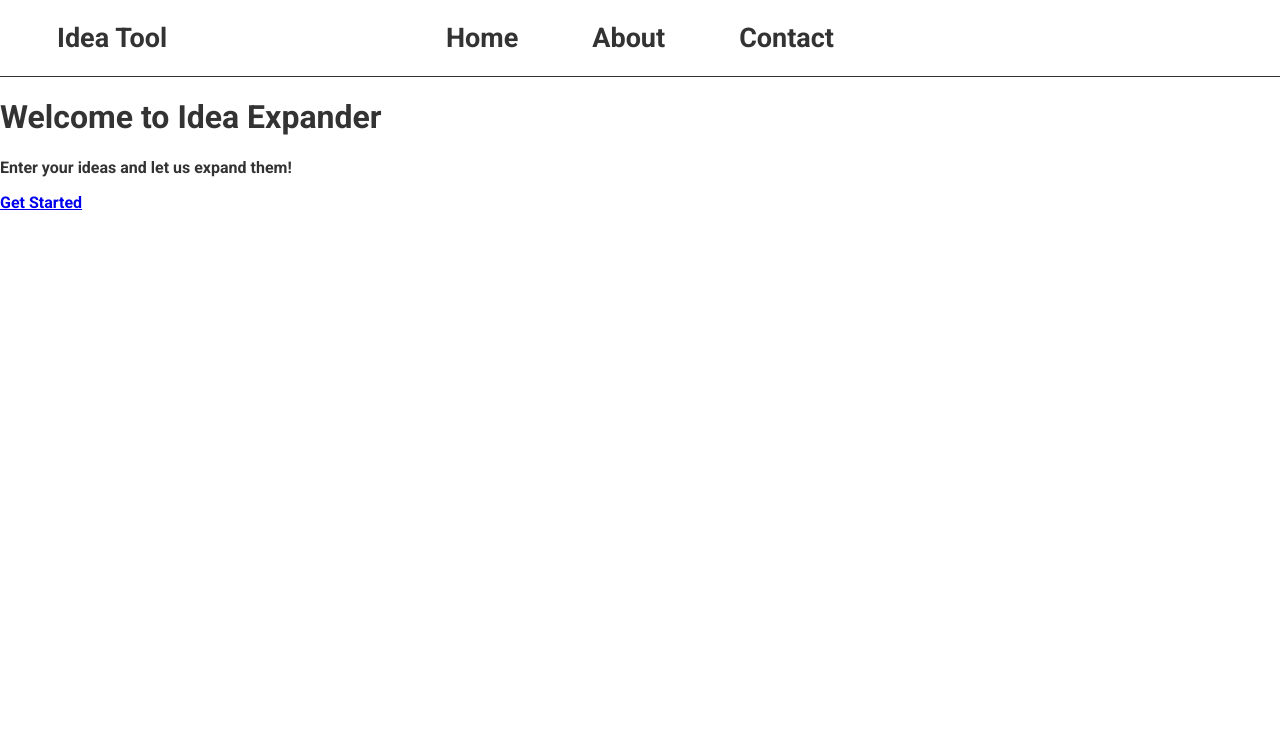
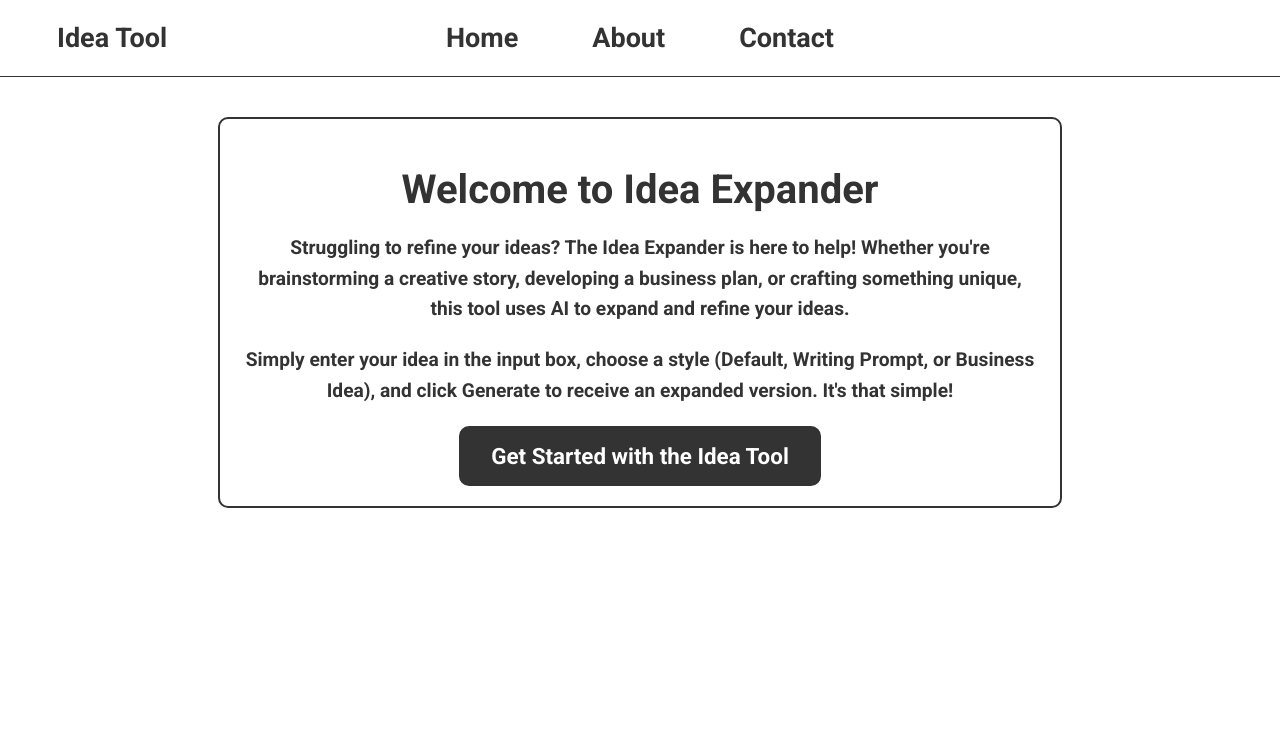
Before and after one commit to KaIWMalcolm/IdeaExpander, a Flask app: page / in a window 1280 px wide. Shown: the top 748 px of the page. Run offline with Flask 3, Linux system fonts and the light colour scheme.

Commit message:
Home and About Pages

```diff
--- a/static/css/style.css
+++ b/static/css/style.css
@@ -292,3 +292,80 @@ nav a.idea-tool {
     color: var(--text-color);
     cursor: pointer;
 }
+
+/* Home container */
+.home-container {
+    max-width: 800px;
+    margin: 40px auto;
+    text-align: center;
+    padding: 20px;
+    background: var(--input-bg-color);
+    border: 2px solid var(--border-color);
+    border-radius: 10px;
+    color: var(--text-color);
+}
+
+.home-container h1 {
+    font-size: 2.5rem;
+    margin-bottom: 20px;
+}
+
+.home-container p {
+    font-size: 1.2rem;
+    line-height: 1.6;
+    margin-bottom: 20px;
+}
+
+/* Big button styling */
+.big-button {
+    display: inline-block;
+    padding: 15px 30px;
+    font-size: 1.4rem;
+    font-weight: bold;
+    color: var(--btn-text-color);
+    background-color: var(--btn-bg-color);
+    border: 2px solid var(--border-color);
+    border-radius: 10px;
+    text-decoration: none;
+    cursor: pointer;
+    transition: background-color 0.3s ease, transform 0.2s ease;
+}
+
+.big-button:hover {
+    background-color: var(--hover-bg-color);
+    transform: scale(1.05); /* Slightly enlarges the button on hover */
+}
+
+.big-button:active {
+    transform: scale(0.95); /* Pressed button effect */
+}
+
+/* About container */
+.about-container {
+    max-width: 800px;
+    margin: 40px auto;
+    text-align: left;
+    padding: 20px;
+    background: var(--input-bg-color);
+    border: 2px solid var(--border-color);
+    border-radius: 10px;
+    color: var(--text-color);
+}
+
+.about-container h1 {
+    font-size: 2.5rem;
+    margin-bottom: 20px;
+    text-align: center;
+}
+
+.about-container h2 {
+    font-size: 1.8rem;
+    margin-top: 20px;
+    margin-bottom: 15px;
+}
+
+.about-container p {
+    font-size: 1.2rem;
+    line-height: 1.6;
+    margin-bottom: 20px;
+}
--- a/static/js/script.js
+++ b/static/js/script.js
@@ -8,7 +8,9 @@ document.addEventListener('DOMContentLoaded', () => {
     const themeSelector = document.getElementById('theme_selector');
 
     // Ensure the result box is hidden on page load
+    if (resultBox) {
         resultBox.classList.add('hidden');
+    }
 
     // Function to simulate typing effect
     const typeText = (element, text, speed = 50) => {
@@ -27,6 +29,7 @@ document.addEventListener('DOMContentLoaded', () => {
     };
 
     // Form submission handler
+    if (form) {
         form.addEventListener('submit', async (e) => {
             e.preventDefault();
             const inputValue = userInput.value.trim();
@@ -43,7 +46,6 @@ document.addEventListener('DOMContentLoaded', () => {
             resultBox.classList.add('show-result');
 
             try {
-            // Submit data to /idea-tool using URL-encoded form data
                 const response = await fetch(form.action, {
                     method: 'POST',
                     headers: { 'Content-Type': 'application/x-www-form-urlencoded' },
@@ -59,7 +61,6 @@ document.addEventListener('DOMContentLoaded', () => {
                 const resultDiv = doc.querySelector('#result'); // Hidden div containing the expanded idea
 
                 if (resultDiv) {
-                // Apply typing effect to the result text
                     typeText(resultText, resultDiv.textContent, 30); // Typing speed is 30ms per character
                 } else {
                     resultText.textContent = 'No result returned.';
@@ -69,20 +70,23 @@ document.addEventListener('DOMContentLoaded', () => {
                 resultText.textContent = 'An error occurred while generating the idea. Please try again.';
             }
         });
+    }
 
     // Handle back button functionality
+    if (backButton) {
         backButton.addEventListener('click', () => {
             resultBox.classList.remove('show-result');
             resultBox.classList.add('hidden');
             userInput.value = ''; // Clear the textarea for new input
             resultText.textContent = ''; // Clear the result text
         });
+    }
 
     // Function to switch themes
     const setTheme = (theme) => {
         const root = document.documentElement;
         root.setAttribute('data-theme', theme);
-        localStorage.setItem('theme', theme);
+        localStorage.setItem('theme', theme); // Save theme to localStorage
     };
 
     // Theme selector handler
--- a/templates/home.html
+++ b/templates/home.html
@@ -1,6 +1,17 @@
 {% extends 'base.html' %}
 {% block content %}
-<h1>Welcome to Idea Expander</h1>
-<p>Enter your ideas and let us expand them!</p>
-<a href="{{ url_for('idea_tool') }}">Get Started</a>
+<div class="home-container">
+    <h1>Welcome to Idea Expander</h1>
+    <p>
+        Struggling to refine your ideas? The Idea Expander is here to help!
+        Whether you're brainstorming a creative story, developing a business plan,
+        or crafting something unique, this tool uses AI to expand and refine your ideas.
+    </p>
+    <p>
+        Simply enter your idea in the input box, choose a style (Default, Writing Prompt, or Business Idea),
+        and click <strong>Generate</strong> to receive an expanded version.
+        It's that simple!
+    </p>
+    <a href="{{ url_for('idea_tool') }}" class="big-button">Get Started with the Idea Tool</a>
+</div>
 {% endblock %}
```
Also changed, not shown: templates/about.html (+35 -2 lines). Lines whose indentation alone changed are shown as unchanged.
